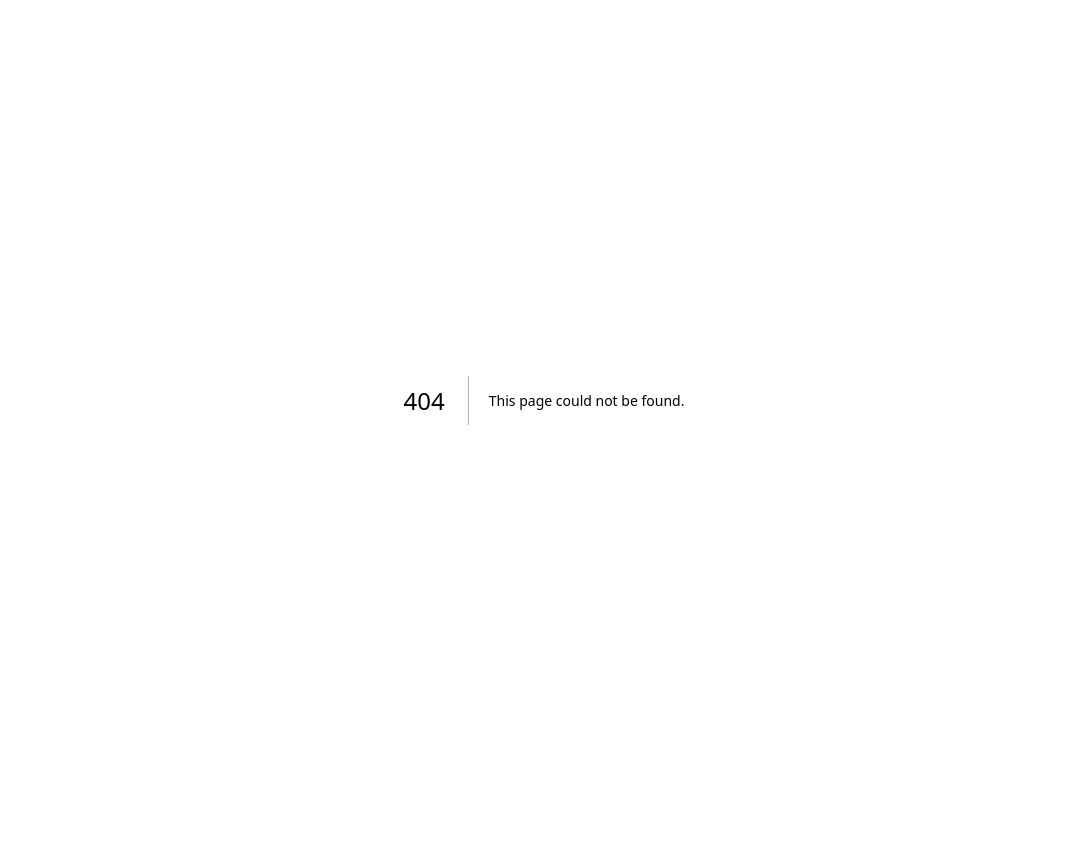
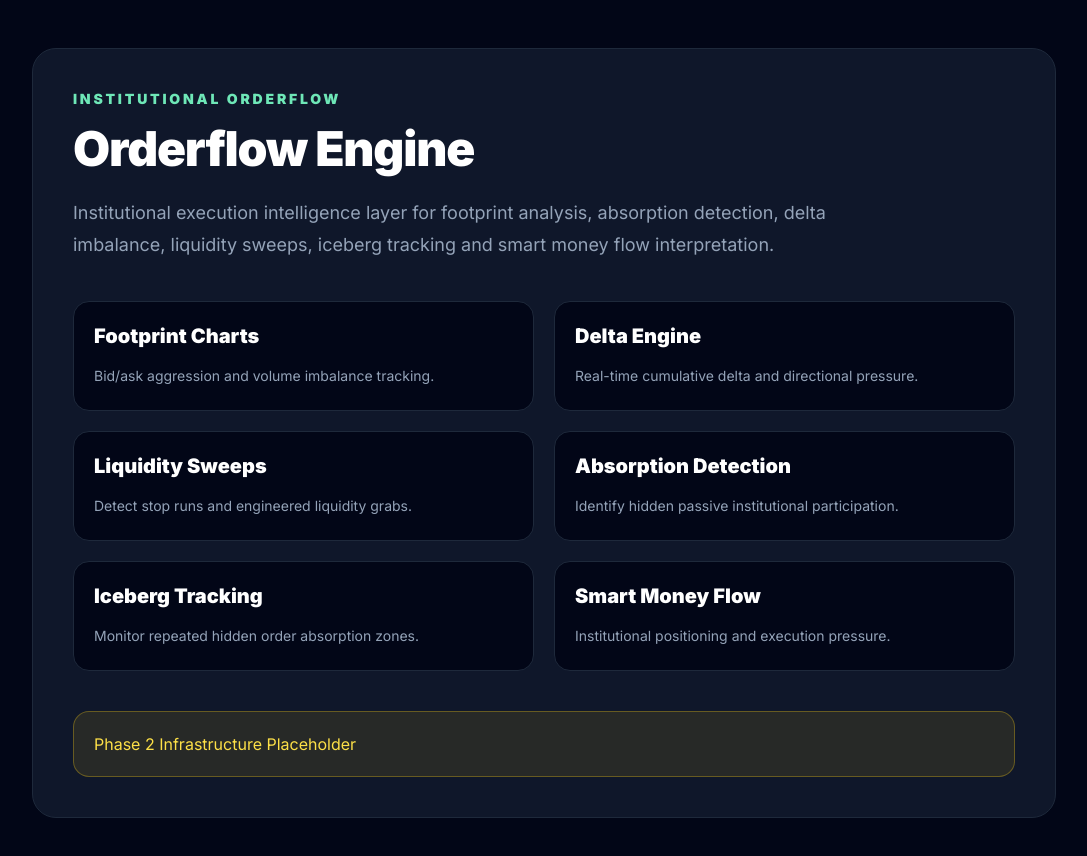
Before and after one commit to bearishbully-edge/bearishbullyedge.com, a Next.js app: page /dashboard/orderflow in a window 1280 px wide. Before the commit this address had no page. Shown: the top 856 px of the page, without its empty margins (96-1183 px from the left). Before the commit the page ends 800 px from the top, so only its background shows below. Built offline with nearby package versions, Linux system fonts and the light colour scheme.

Commit message:
Add orderflow engine placeholder

```diff
--- /dev/null
+++ b/app/dashboard/orderflow/page.tsx
@@ -0,0 +1,79 @@
+export default function OrderflowPage() {
+  return (
+    <main className="min-h-screen bg-slate-950 px-6 py-12 text-white">
+      <div className="mx-auto max-w-5xl">
+        <div className="rounded-3xl border border-slate-800 bg-slate-900 p-10">
+          <div className="text-sm font-black uppercase tracking-[0.2em] text-emerald-300">
+            Institutional Orderflow
+          </div>
+
+          <h1 className="mt-4 text-5xl font-black tracking-tight">
+            Orderflow Engine
+          </h1>
+
+          <p className="mt-6 max-w-3xl text-lg leading-8 text-slate-400">
+            Institutional execution intelligence layer for footprint analysis,
+            absorption detection, delta imbalance, liquidity sweeps, iceberg
+            tracking and smart money flow interpretation.
+          </p>
+
+          <div className="mt-10 grid gap-5 md:grid-cols-2">
+            <FeatureCard
+              title="Footprint Charts"
+              desc="Bid/ask aggression and volume imbalance tracking."
+            />
+
+            <FeatureCard
+              title="Delta Engine"
+              desc="Real-time cumulative delta and directional pressure."
+            />
+
+            <FeatureCard
+              title="Liquidity Sweeps"
+              desc="Detect stop runs and engineered liquidity grabs."
+            />
+
+            <FeatureCard
+              title="Absorption Detection"
+              desc="Identify hidden passive institutional participation."
+            />
+
+            <FeatureCard
+              title="Iceberg Tracking"
+              desc="Monitor repeated hidden order absorption zones."
+            />
+
+            <FeatureCard
+              title="Smart Money Flow"
+              desc="Institutional positioning and execution pressure."
+            />
+          </div>
+
+          <div className="mt-10 rounded-2xl border border-yellow-400/30 bg-yellow-400/10 p-5 text-yellow-300">
+            Phase 2 Infrastructure Placeholder
+          </div>
+        </div>
+      </div>
+    </main>
+  );
+}
+
+function FeatureCard({
+  title,
+  desc,
+}: {
+  title: string;
+  desc: string;
+}) {
+  return (
+    <div className="rounded-2xl border border-slate-800 bg-slate-950 p-5">
+      <div className="text-xl font-black text-white">
+        {title}
+      </div>
+
+      <div className="mt-3 text-sm leading-7 text-slate-400">
+        {desc}
+      </div>
+    </div>
+  );
+}
--- a/app/dashboard/page.tsx
+++ b/app/dashboard/page.tsx
@@ -294,6 +294,13 @@ if (!hasTerminalAccess) {
     desc: 'Multi-Symbol',
   },
   {
+  name: 'Signals',
+  icon: '📡',
+  desc: 'Signal Engine',
+  href: '/dashboard/signals',
+  },
+
+  {
     name: 'Cycles',
     icon: '🔄',
     desc: 'Expansion',
@@ -303,6 +310,7 @@ if (!hasTerminalAccess) {
     icon: '🔥',
     desc: 'Smart Money',
   },
+
   {
     name: 'Divergence',
     icon: '📈',
@@ -313,12 +321,15 @@ if (!hasTerminalAccess) {
     icon: '⚡',
     desc: 'ATR + Events',
   },
+
   {
   name: 'Liquidity',
   icon: '💧',
   desc: 'Liquidity Mapping',
   href: '/dashboard/liquidity',
   },
+
+
   {
     name: 'Coach',
     icon: '🧠',
@@ -337,6 +348,7 @@ if (!hasTerminalAccess) {
   desc: 'Discipline Analytics',
   href: '/dashboard/performance',
   },
+
   {
   name: 'Social',
   icon: '🌐',
```
